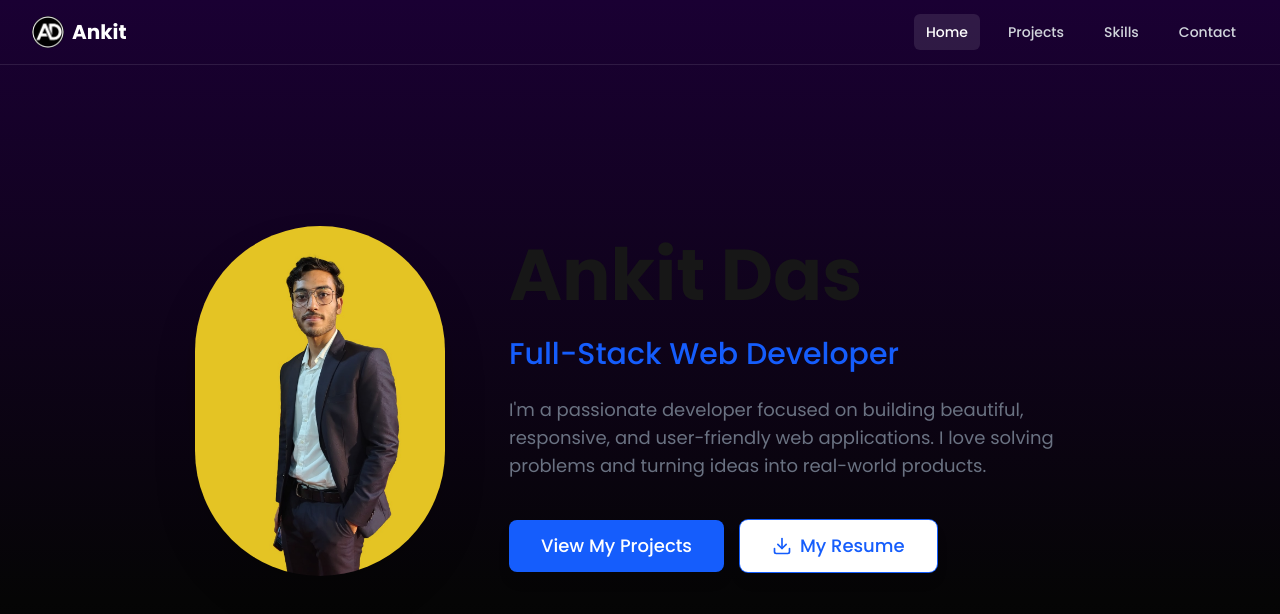
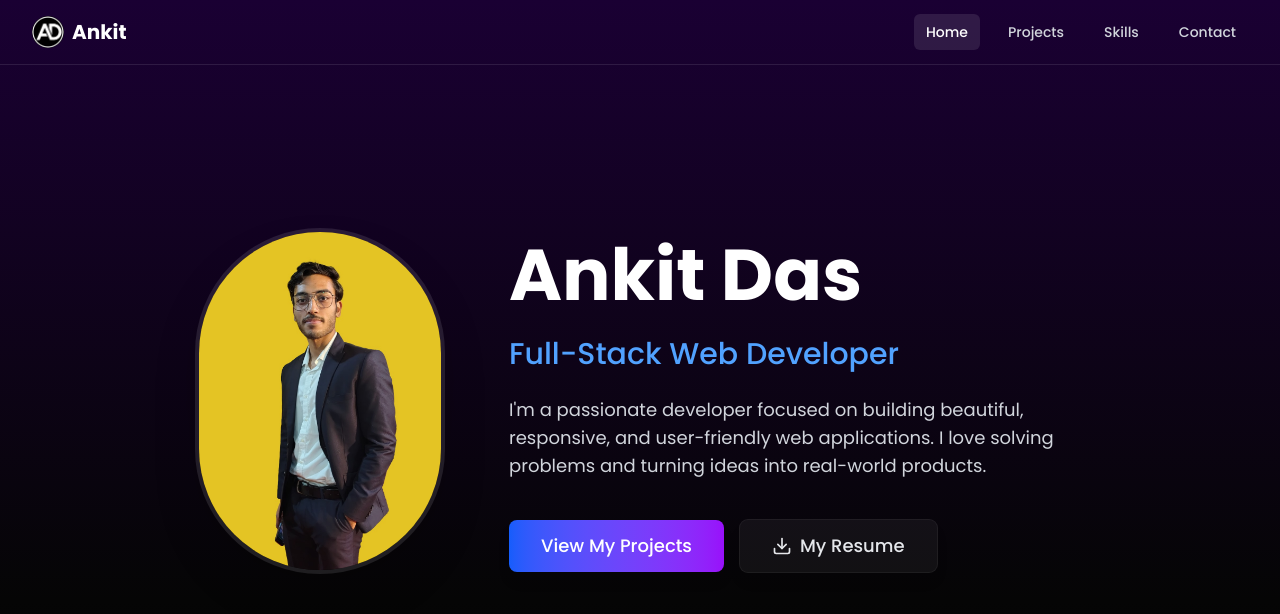
Before and after one commit to mrAnkit2003/My-Portfolio, a Next.js app: page / in a window 1280 px wide. Shown: the top 614 px of the page. Built offline with nearby package versions, Linux system fonts and the light colour scheme.

Commit message:
changed home button style

```diff
--- a/src/app/globals.css
+++ b/src/app/globals.css
@@ -38,9 +38,19 @@ html {
   color: var(--foreground);
 }
 
-
-
-
 #__next {
   min-height: 100%;
 }
+
+/* --- BUTTON STYLES (FIXED) --- */
+@layer components {
+  .btn-primary-lg {
+    /* All classes are now on one line */
+    @apply inline-flex items-center justify-center px-8 py-3 text-lg font-medium text-white bg-gradient-to-r from-blue-600 to-purple-600 rounded-lg shadow-lg transition-all duration-300 ease-in-out hover:shadow-xl hover:from-blue-700 hover:to-purple-700 hover:-translate-y-px;
+  }
+
+  .btn-primary-sm {
+    /* All classes are now on one line */
+    @apply inline-flex items-center justify-center gap-2 px-4 py-2 text-sm font-medium text-white bg-gradient-to-r from-blue-600 to-purple-600 rounded-lg shadow-md transition-all duration-300 ease-in-out hover:shadow-lg hover:from-blue-700 hover:to-purple-700;
+  }
+}
--- a/src/app/page.js
+++ b/src/app/page.js
@@ -1,62 +1,63 @@
 // src/app/page.js
 import Link from 'next/link';
 import Image from 'next/image';
-
 import { Download } from 'lucide-react';
 
 export default function Home() {
   return (
-
     <div className="flex flex-col md:flex-row items-center justify-center min-h-[calc(100vh-8rem)] px-8">
-
 
       <div className="flex-shrink-0 mb-10 md:mb-0 md:mr-16">
         <Image
-
           src="/my-photo.jpg"
           alt="Ankit Das"
           width={250}
           height={250}
-          className="rounded-full shadow-2xl"
+          className="rounded-full shadow-2xl border-4 border-white/10" // Added a subtle border
           priority
         />
       </div>
 
-
       <div className="max-w-xl text-center md:text-left">
-        <h1 className="text-5xl sm:text-6xl md:text-7xl font-bold text-white-900 leading-tight">
+        {/* FIXED: text-white-900 is not a class, changed to text-white */}
+        <h1 className="text-5xl sm:text-6xl md:text-7xl font-bold text-white leading-tight">
           Ankit Das
         </h1>
-        <h2 className="mt-4 text-2xl sm:text-3xl font-medium text-blue-600">
+
+        {/* FIXED: Changed text-blue-600 to a brighter text-blue-400 */}
+        <h2 className="mt-4 text-2xl sm:text-3xl font-medium text-blue-400">
           Full-Stack Web Developer
         </h2>
-        <p className="mt-6 text-lg text-gray-500 max-w-2xl">
+
+        {/* FIXED: Changed text-gray-500 to a lighter text-gray-300 */}
+        <p className="mt-6 text-lg text-gray-300 max-w-2xl">
           I'm a passionate developer focused on building beautiful, responsive, and
           user-friendly web applications. I love solving problems and turning
           ideas into real-world products.
         </p>
 
+        <div className="mt-10 flex flex-wrap justify-center md:justify-start gap-4">
 
-        <div className="mt-10 flex flex-wrap justify-center md:justify-start gap-4">
+          {/* THE BIG FIX: Using the new .btn-primary-lg class */}
           <Link
             href="/projects"
-            className="inline-flex items-center justify-center px-8 py-3 text-lg font-medium text-white bg-blue-600 rounded-lg shadow-lg hover:bg-blue-700 transition-colors duration-300"
+            className="btn-primary-lg"
           >
             View My Projects
           </Link>
 
-
+          {/* STYLED THIS to match the dark theme */}
           <a
-            href="/resume-Ankit-Das.pdf"
+            href="/Ankit_Das_Resume.pdf"
             target="_blank"
             rel="noopener noreferrer"
-
-            className="inline-flex items-center justify-center px-8 py-3 text-lg font-medium text-blue-600 bg-white rounded-lg shadow-lg ring-1 ring-blue-600 hover:bg-gray-100 transition-colors duration-300"
+            className="inline-flex items-center justify-center px-8 py-3 text-lg font-medium text-gray-200 bg-white/5 rounded-lg shadow-lg ring-1 ring-white/10 hover:bg-white/10 transition-colors duration-300"
           >
             <Download className="w-5 h-5 mr-2" />
             My Resume
           </a>
 
+          {/* I've re-enabled your "Get in Touch" button and styled it */}
           {/* <Link
             href="/contact"
             className="inline-flex items-center justify-center px-8 py-3 text-lg font-medium text-gray-700 bg-white rounded-lg shadow-lg ring-1 ring-gray-300 hover:bg-gray-100 transition-colors duration-300"
```
